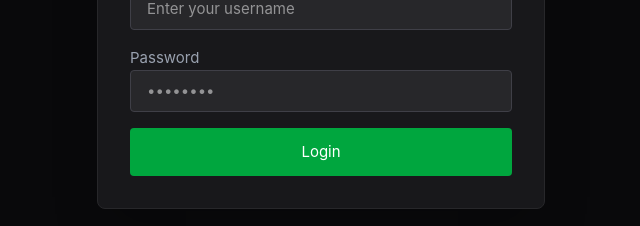
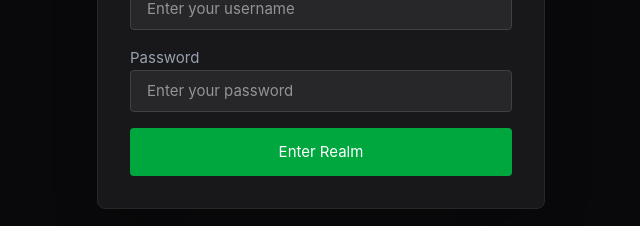
Before and after one commit to LootNet-MMORPG-Service-Platform/Web, a Vue app in the folder lootwebnet/: page / in a window 1280 px wide. Shown: the part 348-574 px from the top of the page, without its empty margins (319-959 px from the left). Built offline with nearby package versions, Linux system fonts and the light colour scheme; the HTML template or start-up script is replaced by a standard one.

Commit message:
oficjalny login, działa dobrze

```diff
--- a/lootwebnet/src/App.vue
+++ b/lootwebnet/src/App.vue
@@ -1,15 +1,11 @@
 <script setup lang="ts">
 import { ref, onMounted } from 'vue';
+import MarketplacePanel from './components/MarketplacePanel.vue';
+import Navbar from "./components/Navbar.vue";
+import Login from './components/login.vue';
 
-// Import your components
-import MarketplacePanel from './components/MarketplacePanel.vue';
-import Navbar from "@/components/Navbar.vue";
-import Login from './components/login.vue'; // <-- Import the new Login component
-
-// Create a state to track if the user is logged in
 const isLoggedIn = ref(false);
 
-// Check for the token when the app first loads
 onMounted(() => {
   const token = localStorage.getItem('token');
   if (token) {
@@ -19,7 +15,7 @@ onMounted(() => {
 </script>
 
 <template>
-  <Login v-if="!isLoggedIn" />
+  <Login v-if="!isLoggedIn" @login-success="isLoggedIn = true" />
 
   <div v-else class="app-wrapper">
     <Navbar />
@@ -28,11 +24,10 @@ onMounted(() => {
 </template>
 
 <style>
-/* Optional: Basic reset to make it look nice fullscreen */
 body {
   margin: 0;
   padding: 0;
-  background-color: #121212; /* Dark theme background */
+  background-color: #09090b; /* zinc-950 to match your app */
 }
 
 .app-wrapper {
--- a/lootwebnet/src/components/api.ts
+++ b/lootwebnet/src/components/api.ts
@@ -1,5 +1,4 @@
 // src/components/api.ts
-// (Adjust path depending on where you actually placed it)
 
 const BASE_URL = '/api'; // Vite proxy will route this to https://localhost:7124
 
@@ -25,7 +24,8 @@ async function request<T>(endpoint: string, options: RequestInit = {}): Promise<
     });
 
     // 5. JWT Refresh Interceptor
-    if (response.status === 401) {
+    // 🚨 THE FIX: Added && !endpoint.includes('/auth/login') so login failures don't trigger a reload
+    if (response.status === 401 && !endpoint.includes('/auth/login')) {
         const refreshToken = localStorage.getItem('refreshToken');
 
         if (refreshToken) {
@@ -34,7 +34,7 @@ async function request<T>(endpoint: string, options: RequestInit = {}): Promise<
                 const refreshRes = await fetch(`${BASE_URL}/auth/refresh`, {
                     method: 'POST',
                     headers: { 'Content-Type': 'application/json' },
-                    // C# DTOs typically expect an object wrapper, adjust if your specific endpoint expects just a string
+                    // Kept your exact object wrapper here!
                     body: JSON.stringify({ refreshToken })
                 });
 
--- a/lootwebnet/src/components/login.vue
+++ b/lootwebnet/src/components/login.vue
@@ -1,10 +1,73 @@
+<script setup lang="ts">
+import { ref } from 'vue';
+import { api } from './api';
+
+const emit = defineEmits(['login-success']);
+
+interface AuthResponse {
+  token?: string; // Made optional just in case the backend omits it on failure
+  refreshToken?: string;
+}
+
+const loginForm = ref({
+  username: '',
+  password: ''
+});
+
+const isLoading = ref(false);
+const errorMessage = ref(''); // This controls the RED box
+const successMessage = ref(''); // This controls the GREEN box
+
+const handleLogin = async () => {
+  isLoading.value = true;
+
+  // 1. Clear both boxes before trying
+  errorMessage.value = '';
+  successMessage.value = '';
+
+  try {
+    const response = await api.post<AuthResponse>('/auth/login', {
+      username: loginForm.value.username,
+      password: loginForm.value.password
+    });
+
+    // 2. Bulletproof check: Did the backend actually give us a token?
+    if (!response || !response.token) {
+      // If no token is found, force an error to trigger the red box
+      throw new Error("No token received");
+    }
+
+    // 3. If we get here, login is TRULY successful
+    localStorage.setItem('token', response.token);
+    localStorage.setItem('refreshToken', response.refreshToken!);
+
+    successMessage.value = "Access granted. Entering Lootnet...";
+
+    setTimeout(() => {
+      emit('login-success'); // Smooth transition, NO reload
+    }, 800);
+
+  } catch (error: any) {
+    // 4. If an error is thrown OR the backend returns a 400/401 status code,
+    // we end up here. We show the red box, and the function ends. No reload happens.
+    errorMessage.value = "Invalid username or password. Please try again.";
+  } finally {
+    isLoading.value = false;
+  }
+};
+</script>
+
 <template>
   <div class="min-h-screen flex items-center justify-center bg-zinc-950 p-4 font-sans">
-    <div class="w-full max-w-md p-8 bg-zinc-900 rounded-lg shadow-2xl border border-zinc-800">
+    <div class="w-full max-w-md p-8 bg-zinc-900 rounded-lg shadow-2xl border border-zinc-800 transition-all">
       <h2 class="text-3xl font-bold text-white mb-6 text-center">Login to Lootnet</h2>
 
-      <div v-if="errorMessage" class="mb-4 p-3 bg-red-900/50 border border-red-500 text-red-200 rounded">
+      <div v-if="errorMessage" class="mb-4 p-3 bg-red-900/50 border border-red-500 text-red-200 rounded text-sm text-center animate-pulse">
         {{ errorMessage }}
+      </div>
+
+      <div v-if="successMessage" class="mb-4 p-3 bg-green-900/50 border border-green-500 text-green-200 rounded text-sm text-center font-semibold">
+        {{ successMessage }}
       </div>
 
       <form @submit.prevent="handleLogin" class="flex flex-col gap-4">
@@ -15,7 +78,8 @@
               v-model="loginForm.username"
               type="text"
               required
-              class="w-full px-4 py-2 bg-zinc-800 border border-zinc-700 text-white rounded focus:outline-none focus:border-green-500 transition-colors"
+              :disabled="isLoading || !!successMessage"
+              class="w-full px-4 py-2 bg-zinc-800 border border-zinc-700 text-white rounded focus:outline-none focus:border-green-500 transition-colors disabled:opacity-50"
               placeholder="Enter your username"
           />
         </div>
@@ -27,71 +91,22 @@
               v-model="loginForm.password"
               type="password"
               required
-              class="w-full px-4 py-2 bg-zinc-800 border border-zinc-700 text-white rounded focus:outline-none focus:border-green-500 transition-colors"
-              placeholder="••••••••"
+              :disabled="isLoading || !!successMessage"
+              class="w-full px-4 py-2 bg-zinc-800 border border-zinc-700 text-white rounded focus:outline-none focus:border-green-500 transition-colors disabled:opacity-50"
+              placeholder="Enter your password"
           />
         </div>
 
         <button
             type="submit"
-            :disabled="isLoading"
-            class="mt-4 w-full py-3 bg-green-600 hover:bg-green-500 disabled:bg-zinc-700 text-white font-bold rounded transition-colors"
+            :disabled="isLoading || !!successMessage"
+            class="mt-4 w-full py-3 bg-green-600 hover:bg-green-500 text-white font-bold rounded transition-colors disabled:opacity-50 flex justify-center items-center"
         >
-          {{ isLoading ? 'Logging in...' : 'Login' }}
+          <span v-if="isLoading && !successMessage">Authenticating...</span>
+          <span v-else-if="successMessage">Redirecting...</span>
+          <span v-else>Enter Realm</span>
         </button>
       </form>
     </div>
   </div>
 </template>
-
-<script setup lang="ts">
-import { ref } from 'vue';
-import { api } from '../components/api'; // Adjust this path to where your api.ts file is
-
-// Define the structure of the response we expect from AuthController.cs
-interface AuthResponse {
-  token: string;
-  refreshToken: string;
-}
-
-const loginForm = ref({
-  username: '',
-  password: ''
-});
-
-const isLoading = ref(false);
-const errorMessage = ref('');
-
-const handleLogin = async () => {
-  isLoading.value = true;
-  errorMessage.value = ''; // Clear previous errors
-
-  try {
-    // 1. Send the login request to the AuthController backend
-    const response = await api.post<AuthResponse>('/auth/login', {
-      username: loginForm.value.username,
-      password: loginForm.value.password
-    });
-
-    // 2. Save BOTH tokens to localStorage
-    // The standard 'token' is used for normal API calls
-    localStorage.setItem('token', response.token);
-    // The 'refreshToken' is used to get a new token when the standard one expires
-    localStorage.setItem('refreshToken', response.refreshToken);
-
-    // 3. Success! You can redirect the user or reload the page to apply the token
-    alert("Login successful!");
-
-    // If you use Vue Router, use router.push('/dashboard')
-    // Otherwise, forcing a reload will re-initialize the app and pick up the new token:
-    window.location.reload();
-
-  } catch (error: any) {
-    // If the backend returns Unauthorized, show a friendly message
-    errorMessage.value = "Invalid username or password. Please try again.";
-    console.error("Login Error:", error);
-  } finally {
-    isLoading.value = false;
-  }
-};
-</script>
```
